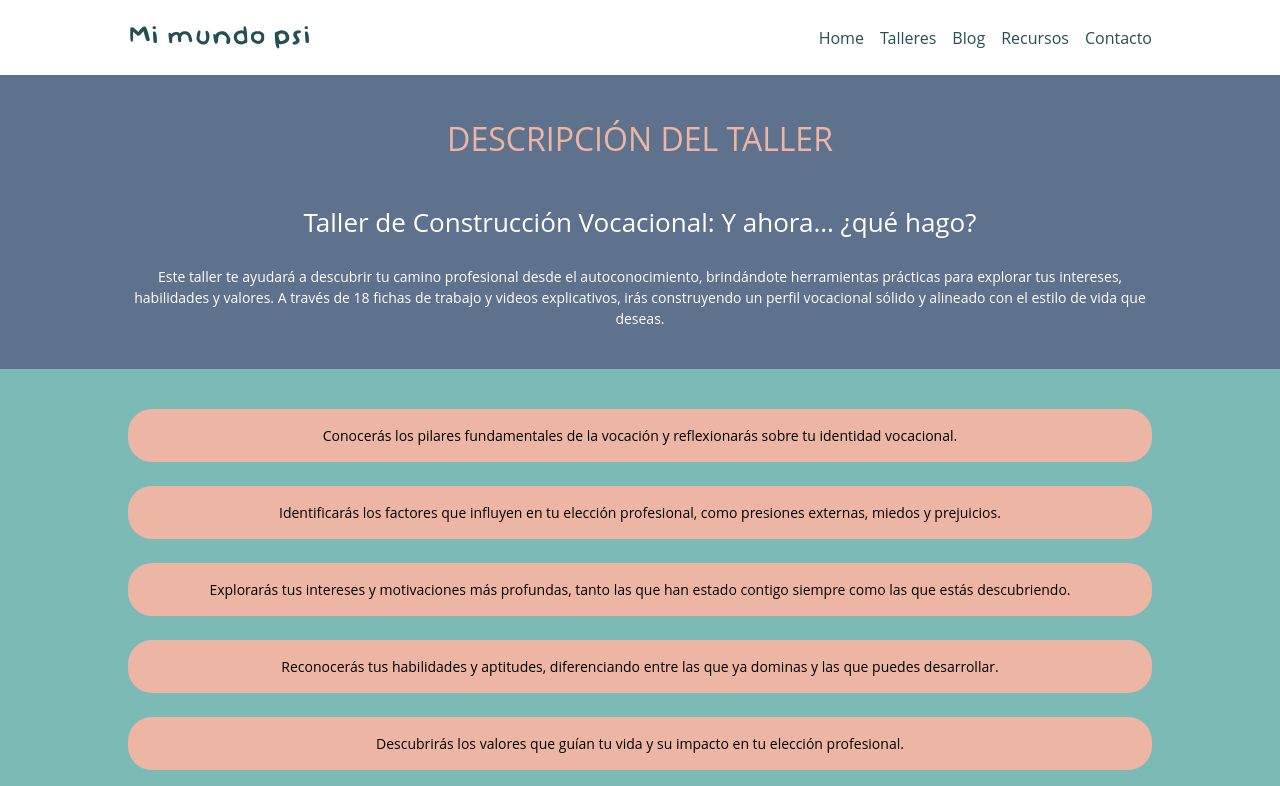
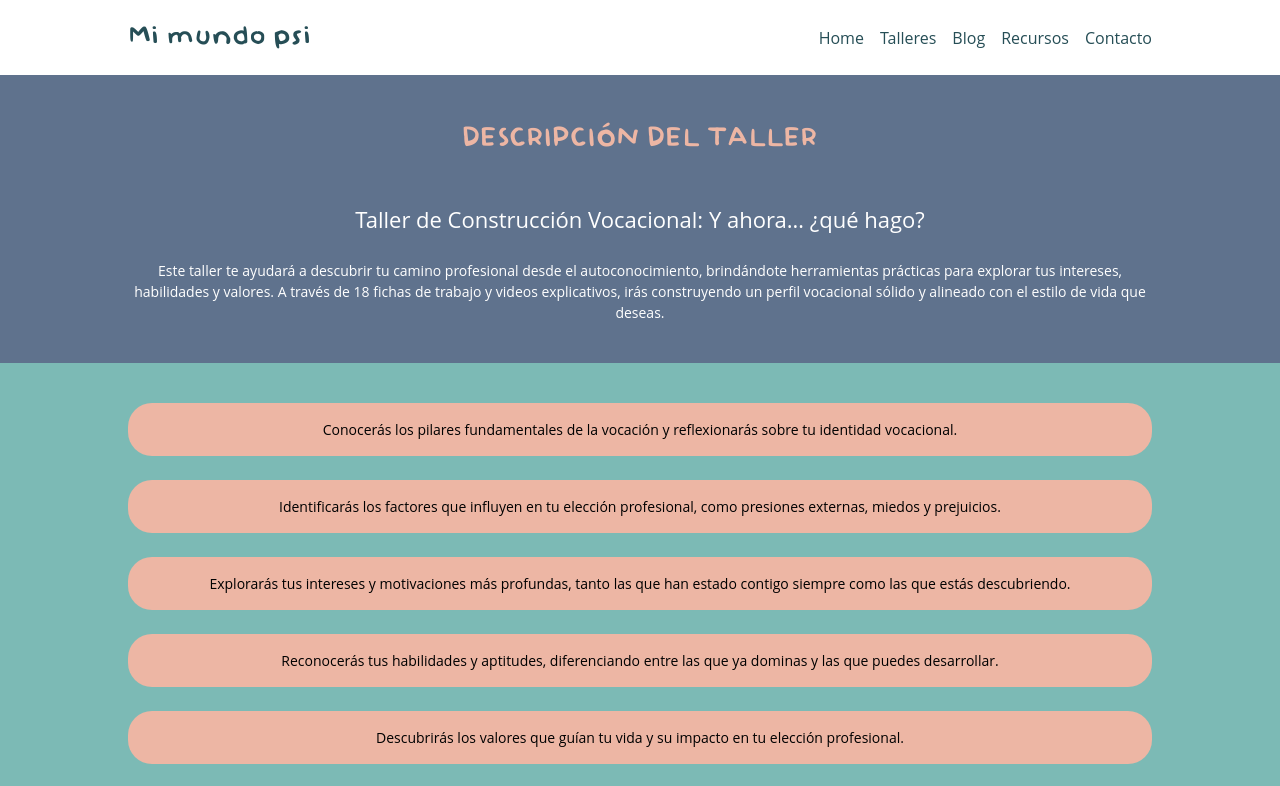
Before and after one commit to maufernandezdev/mi-mundo-psi, a Next.js app: page /curso/construccion-vocacional in a window 1280 px wide. Shown: the top 786 px of the page. Built offline with nearby package versions, Linux system fonts and the light colour scheme.

Commit message:
new title in course detail section

```diff
--- a/src/app/curso/[name]/page.tsx
+++ b/src/app/curso/[name]/page.tsx
@@ -8,7 +8,7 @@ export default function CourseDetail (){
   return (
     <section>
       <div className="bg-blue-grey pt-10">
-        <h1 className="text-[32px] uppercase text-pink text-center">descripción del taller</h1>
+        <h1 className="text-[32px] uppercase text-pink text-center font-baby-doll">descripción del taller</h1>
       </div>
       <ConstruccionVocacional />
     </section>
--- a/src/sections/workshops/ConstruccionVocacional.tsx
+++ b/src/sections/workshops/ConstruccionVocacional.tsx
@@ -5,7 +5,7 @@ export function ConstruccionVocacional() {
     <div>
       <div className="bg-blue-grey">
         <div className="text-white text-center py-10 max-w-[1024px] mx-auto">
-          <h2 className="text-[26px]">
+          <h2 className="text-[22px]">
             Taller de Construcción Vocacional: Y ahora… ¿qué hago?
           </h2>
           <br />
```
